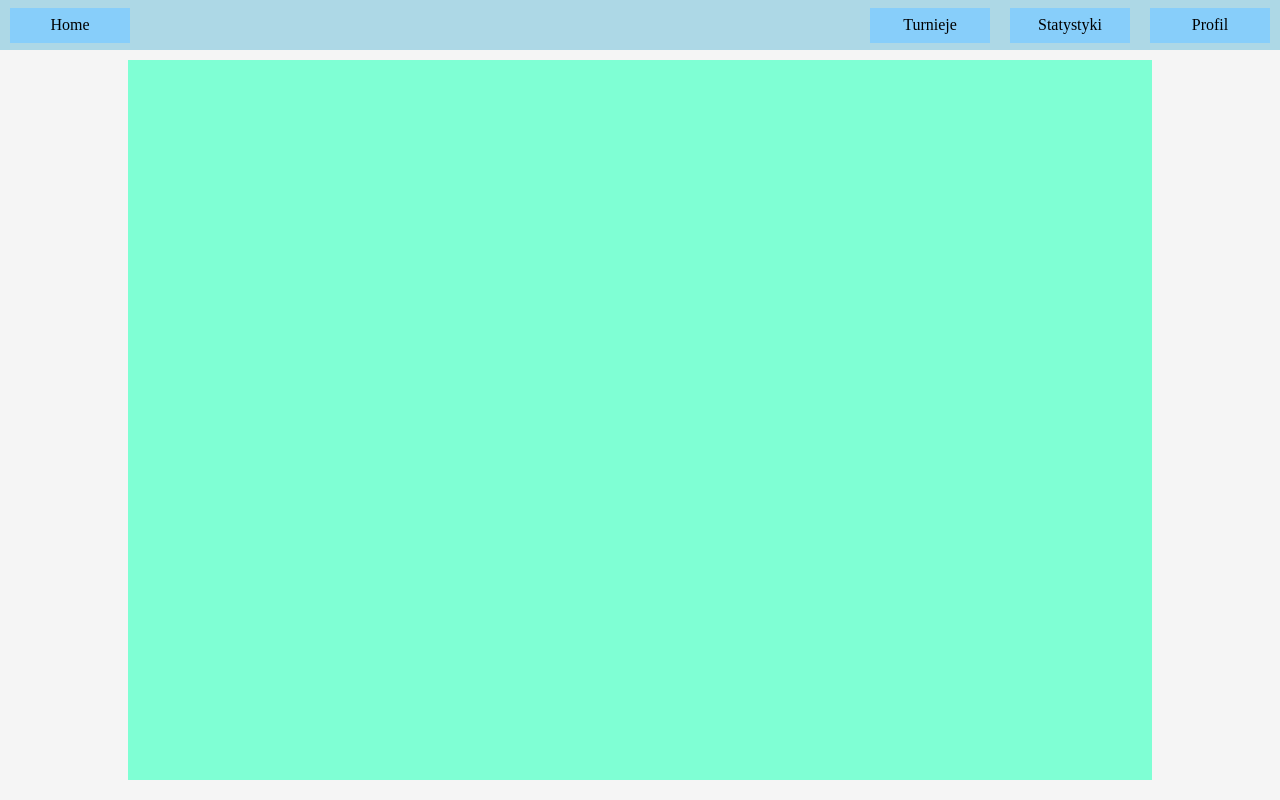
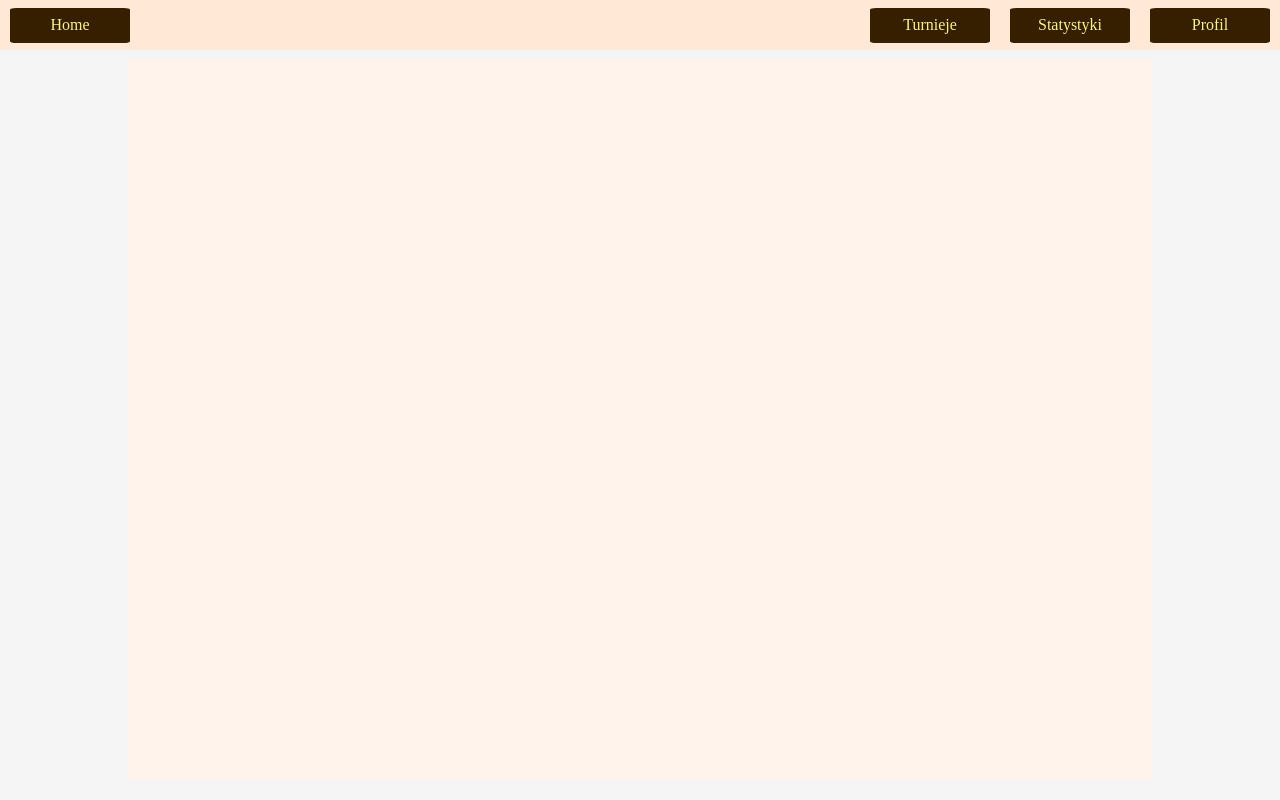
Before and after one commit to Gabryjiel/EliteBronze, a React (Create React App) app in the folder reactjs/: page / in a window 1280 px wide. Built offline with nearby package versions, Linux system fonts and the light colour scheme.

Commit message:
FE: CSS and Components move, added devStart

```diff
--- a/package.json
+++ b/package.json
@@ -7,6 +7,7 @@
   },
   "scripts": {
     "start": "node express",
+    "devStart": "cd express && nodemon index",
     "build": "cd reactjs/ && npm install && npm run build"
   },
   "cacheDirectories": [
--- a/reactjs/src/App.js
+++ b/reactjs/src/App.js
@@ -1,8 +1,7 @@
 import React from 'react';
 
-import Header from "./components/Header";
-
-import TournamentList from "./components/Tournaments/TournamentList.js";
+import Header from "./components/Header.js";
+import TournamentList from "./components/TournamentList.js";
 
 import "./css/App.css";
 import { BrowserRouter, Switch, Route } from 'react-router-dom';
--- a/reactjs/src/components/Header/Header.css
+++ /dev/null
@@ -1,31 +0,0 @@
-.header{
-    text-decoration: none;
-    list-style-type: none;
-    height: 50px;
-    background-color: lightblue;
-    position: sticky;
-    display: flex;
-    justify-content: left;
-    align-items: center;
-}
-
-.header-item{
-    background-color: lightskyblue;
-    height: 70%;
-    width: 100px;
-    padding: 0px 10px;
-    display: flex;
-    align-items: center;
-    justify-content: center;
-    margin: 0px 10px;
-
-}
-
-.header-item:hover{
-    background-color: white;
-    cursor: pointer;
-}
-
-.header-item-grow{
-    flex-grow: 1;
-}
--- a/reactjs/src/components/Tournaments/TournamentList.js
+++ b/reactjs/src/components/TournamentList.js
@@ -1,5 +1,5 @@
 import React from "react";
-import useFetch from "../../utilities/useFetch";
+import useFetch from "../utilities/useFetch";
 
 export default function TournamentList(props){
 
--- a/reactjs/src/css/App.css
+++ b/reactjs/src/css/App.css
@@ -1,8 +1,50 @@
+:root{
+    --primary: #361F00;
+    --secondary: #F6F38E;
+    --tertiary: #7F4311;
+    --background: #FFF3EB;
+    --background2: #FFE9D6;
+}
+
 .app_main{
     display: flex;
     flex-direction: row;
     justify-content: center;
     margin: 10px 10vw;
-    background-color: aquamarine;
+    background-color: var(--background);
     height: 90vh;
 }
+
+.header{
+    text-decoration: none;
+    list-style-type: none;
+    height: 50px;
+    background-color: var(--background2);
+    position: sticky;
+    display: flex;
+    justify-content: left;
+    align-items: center;
+}
+
+.header-item{
+    background-color: var(--primary);
+    color: var(--secondary);
+    border-radius: 5%;
+    height: 70%;
+    width: 100px;
+    padding: 0px 10px;
+    display: flex;
+    align-items: center;
+    justify-content: center;
+    margin: 0px 10px;
+
+}
+
+.header-item:hover{
+    background-color: var(--tertiary);
+    cursor: pointer;
+}
+
+.header-item-grow{
+    flex-grow: 1;
+}
```
Also changed, not shown: reactjs/src/components/Header.js (renamed from reactjs/src/components/Header/index.js, +2 -5 lines). Lines whose indentation alone changed are shown as unchanged.
